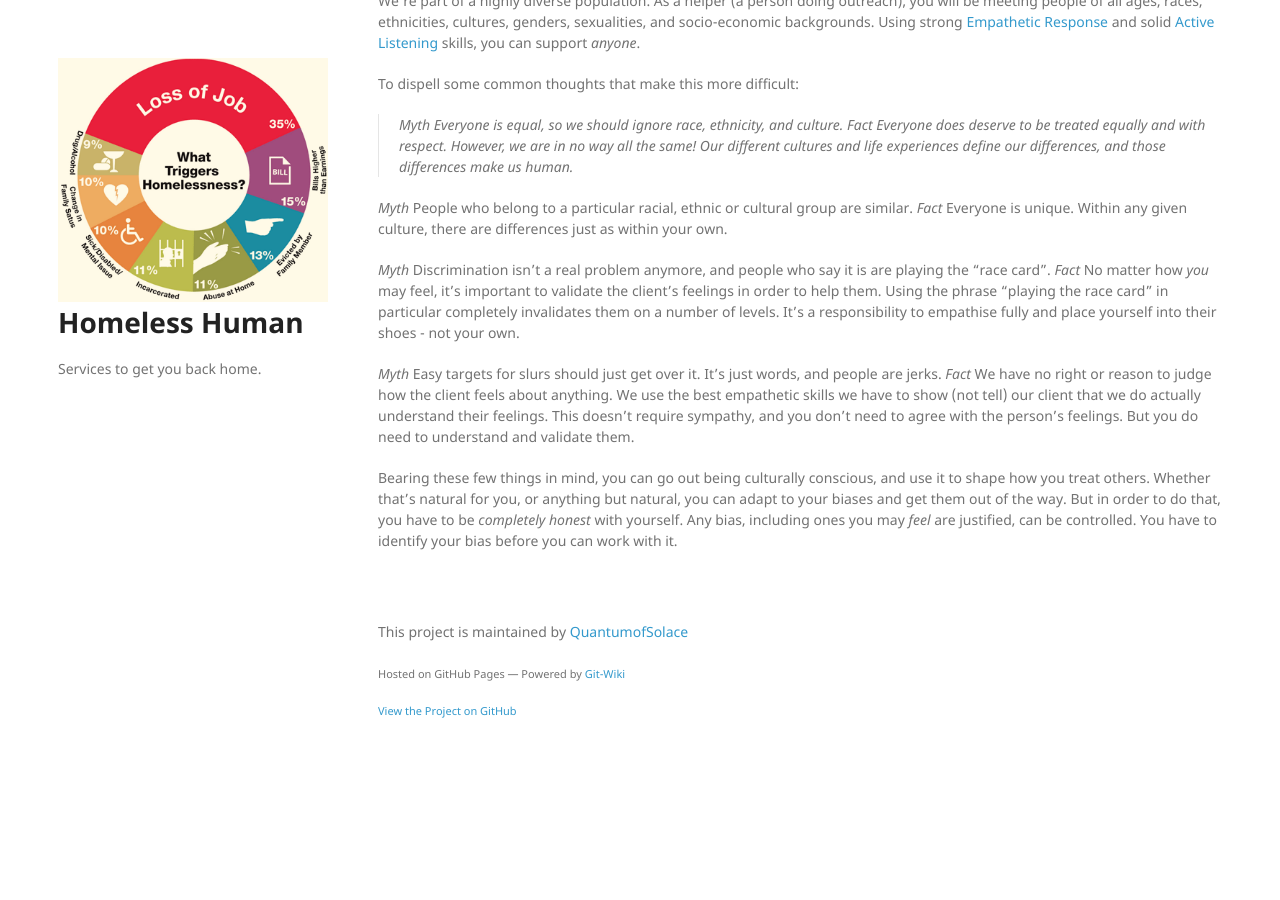
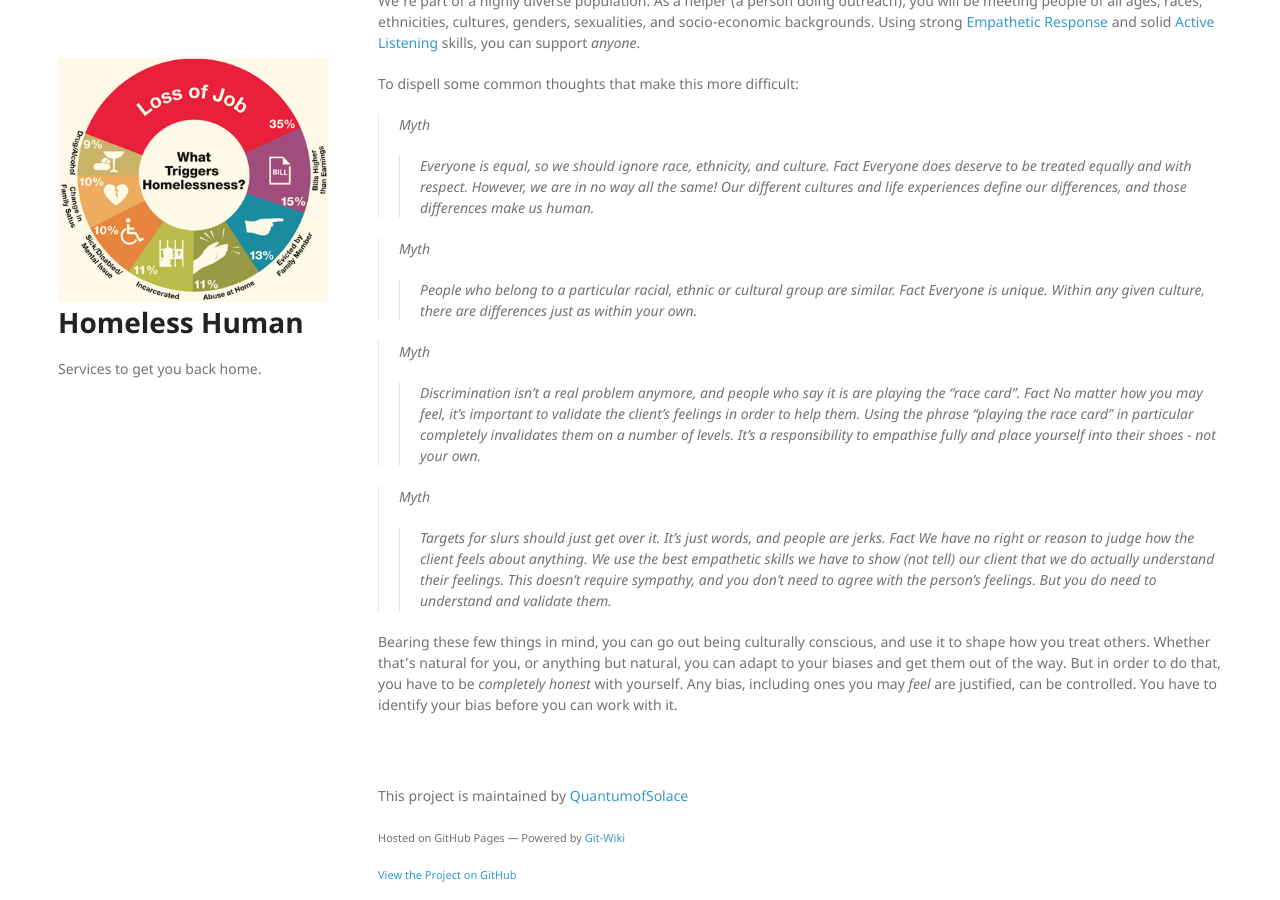
Before and after one commit to QuantumofSolace/Homeless-Human, a Jekyll site: the page built from wiki/how-to-help.markdown, in a window 1280 px wide and 900 px high, scrolled down 1476 px. Built offline with Jekyll 4.4.1, drawn with Linux system fonts in a browser that asks for light colours; nearby versions of some CDN libraries; our own code applies the rules of GitHub Pages for plain Markdown files; before the commit the page ends 2212 px from its top, so only the background shows below that.

Commit message:
Update how-to-help.markdown

```diff
--- a/wiki/how-to-help.markdown
+++ b/wiki/how-to-help.markdown
@@ -36,23 +36,23 @@ We're part of a highly diverse population. As a helper (a person doing outreach)
 To dispell some common thoughts that make this more difficult:
 
 >_Myth_
->Everyone is equal, so we should ignore race, ethnicity, and culture.
+>>Everyone is equal, so we should ignore race, ethnicity, and culture.
 >_Fact_
->Everyone does deserve to be treated equally and with respect. However, we are in no way all the same! Our different cultures and life experiences define our differences, and those differences make us human.
+>>Everyone does deserve to be treated equally and with respect. However, we are in no way all the same! Our different cultures and life experiences define our differences, and those differences make us human.
 
-_Myth_
-People who belong to a particular racial, ethnic or cultural group are similar.
-_Fact_
-Everyone is unique. Within any given culture, there are differences just as within your own.
+>_Myth_
+>>People who belong to a particular racial, ethnic or cultural group are similar.
+>_Fact_
+>>Everyone is unique. Within any given culture, there are differences just as within your own.
 
-_Myth_
-Discrimination isn't a real problem anymore, and people who say it is are playing the "race card".
-_Fact_
-No matter how _you_ may feel, it's important to validate the client's feelings in order to help them. Using the phrase "playing the race card" in particular completely invalidates them on a number of levels. It's a responsibility to empathise fully and place yourself into their shoes - not your own.
+>_Myth_
+>>Discrimination isn't a real problem anymore, and people who say it is are playing the "race card".
+>_Fact_
+>>No matter how _you_ may feel, it's important to validate the client's feelings in order to help them. Using the phrase "playing the race card" in particular completely invalidates them on a number of levels. It's a responsibility to empathise fully and place yourself into their shoes - not your own.
 
-_Myth_
-Easy targets for slurs should just get over it. It's just words, and people are jerks.
-_Fact_
-We have no right or reason to judge how the client feels about anything. We use the best empathetic skills we have to show (not tell) our client that we do actually understand their feelings. This doesn't require sympathy, and you don't need to agree with the person's feelings. But you do need to understand and validate them.
+>_Myth_
+>>Targets for slurs should just get over it. It's just words, and people are jerks.
+>_Fact_
+>>We have no right or reason to judge how the client feels about anything. We use the best empathetic skills we have to show (not tell) our client that we do actually understand their feelings. This doesn't require sympathy, and you don't need to agree with the person's feelings. But you do need to understand and validate them.
 
 Bearing these few things in mind, you can go out being culturally conscious, and use it to shape how you treat others. Whether that's natural for you, or anything but natural, you can adapt to your biases and get them out of the way. But in order to do that, you have to be _completely honest_ with yourself. Any bias, including ones you may _feel_ are justified, can be controlled. You have to identify your bias before you can work with it.
```
